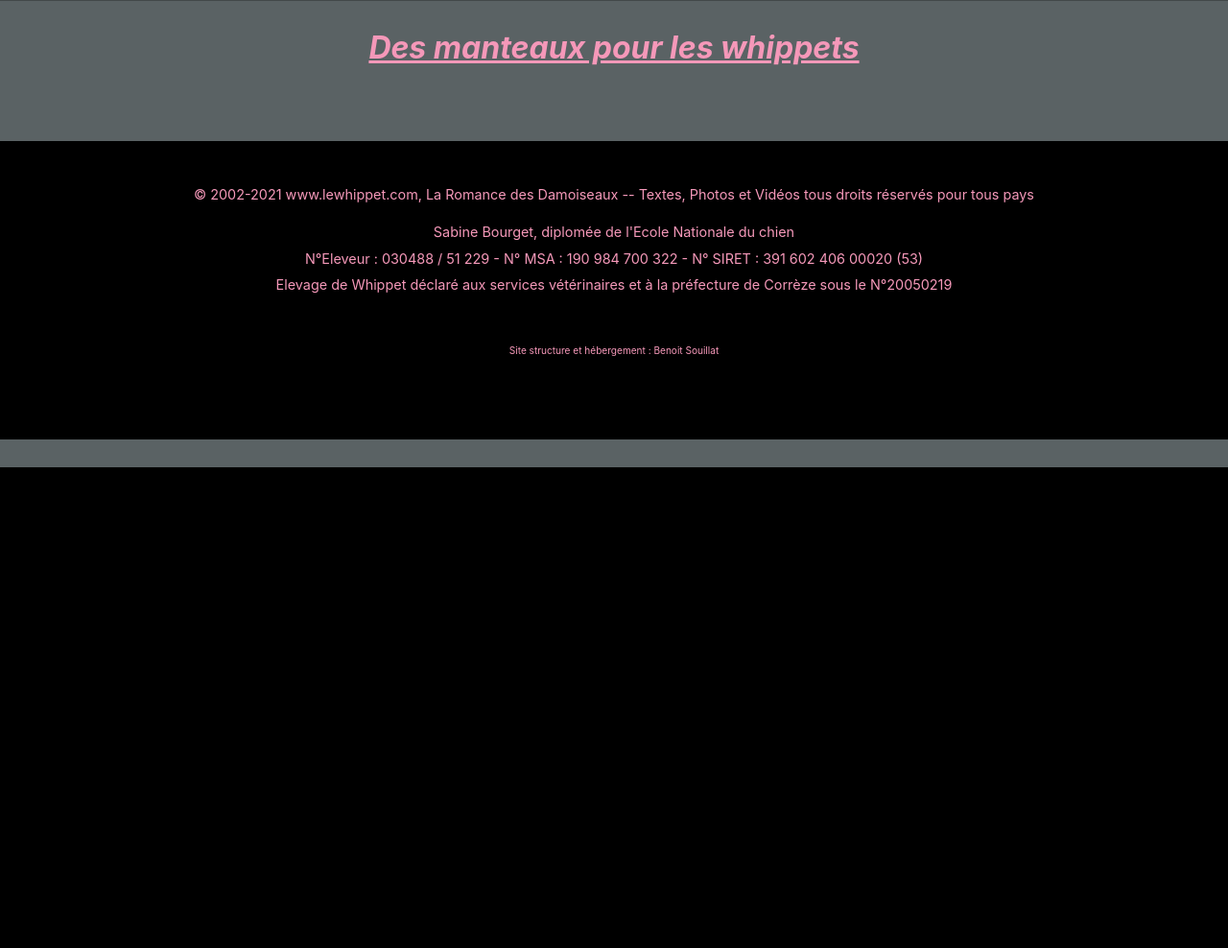
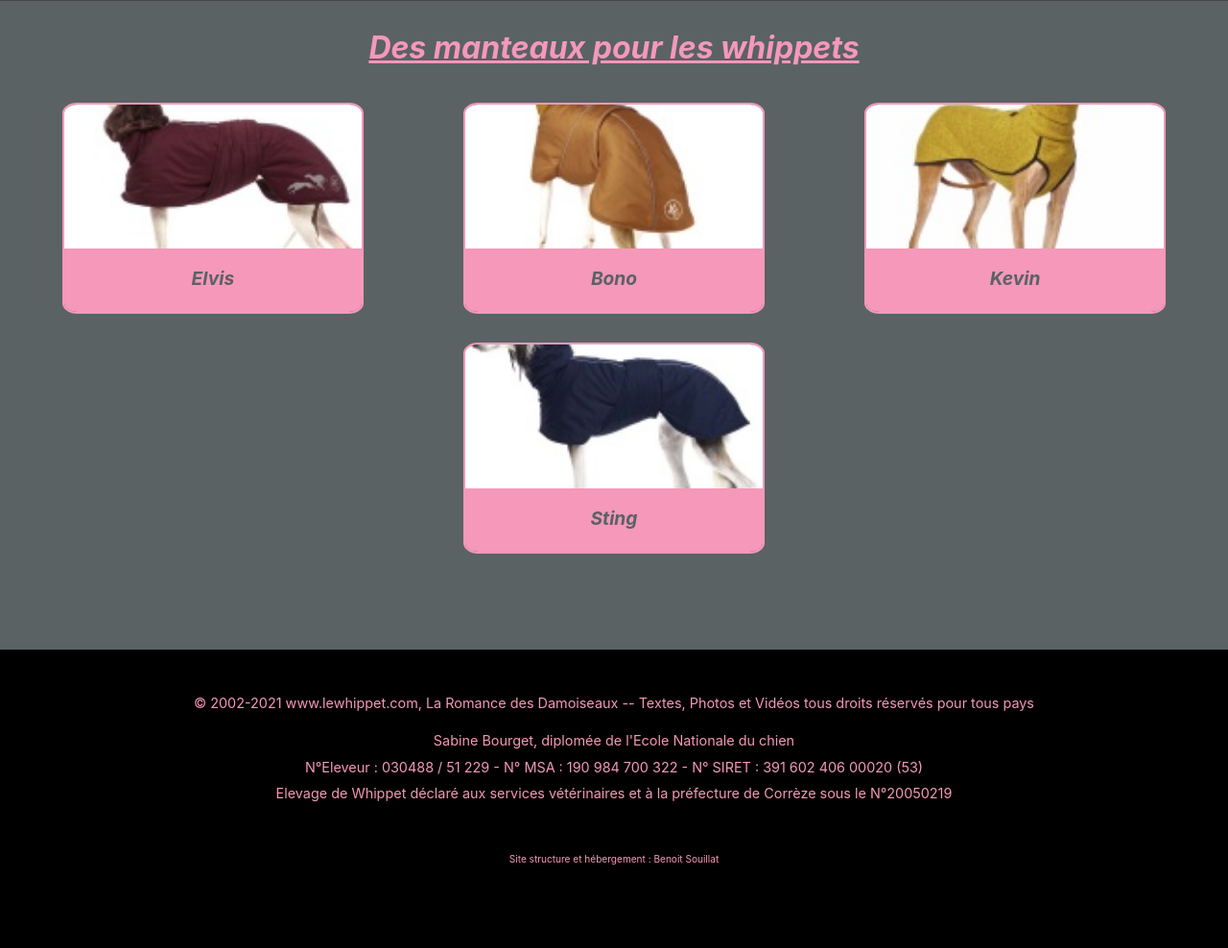
Before and after one commit to benoitsouillat/damoiseaux, a PHP site: page /contenu/boutique/manteaux.php in a window 1280 px wide. Shown: the part 313-1301 px from the top of the page at 96% size. Before the commit the page ends 800 px from the top, so only its background shows below. Run offline with PHP 8.4, Linux system fonts and the light colour scheme.

Commit message:
boutique html and CSS start - link ok

```diff
--- a/contenu/boutique/manteaux.php
+++ b/contenu/boutique/manteaux.php
@@ -12,7 +12,62 @@
         <main>
             <section class="section-boutique">
                 <h2>Des manteaux pour les whippets</h2>
-                <figure></figure>
+                <div class="fig-container">
+                    <a href="#div-manteau">
+                        <figure>
+                            <div>
+                                <img src="/img/boutique/elvis.jpg" alt="Manteau Elvis" />
+                            </div>
+                            <figcaption>
+                                <h4>Elvis</h4>
+                            </figcaption>
+                        </figure>
+                    </a>
+                    <a href="#div-manteau">
+                        <figure>
+                            <div>
+                                <img src="/img/boutique/bono.jpg" alt="Manteau Bono" />
+                            </div>
+                            <figcaption>
+                                <h4>Bono</h4>
+                            </figcaption>
+                        </figure>
+                    </a>
+                    <a href="#div-manteau">
+                        <figure>
+                            <div>
+                                <img src="/img/boutique/kevin.jpg" alt="Manteau Kevin" />
+                            </div>
+                            <figcaption>
+                                <h4>Kevin</h4>
+                            </figcaption>
+                        </figure>
+                    </a>
+                    <a href="#div-manteau">
+                        <figure>
+                            <div>
+                                <img src="/img/boutique/sting.jpg" alt="Manteau Sting" />
+                            </div>
+                            <figcaption>
+                                <h4>Sting</h4>
+                            </figcaption>
+                        </figure>
+                    </a>
+                </div>
+                <div class="hidden" id="div-manteau">
+                    <div>
+                        <img src="/img/boutique/elvis.jpg" alt="Elvis" />
+                    </div>
+                    <div>
+                        <h5>Elvis</h5>
+                        <p>Prix : 110€</p>
+                        <p>Couleurs Disponibles : </p>
+                        <div id="colour">
+
+                        </div>
+
+
+                </div>
         </main>
 
         <?php
--- a/css/main.css
+++ b/css/main.css
@@ -483,6 +483,7 @@ main .section-boutique a {
   max-width: 350px;
   height: 220px;
   width: 25%;
+  margin: 0 20px 30px 20px;
   border: solid 2px #F598B9;
   border-radius: 5%;
   overflow: hidden;
--- a/css/pages/_boutique.scss
+++ b/css/pages/_boutique.scss
@@ -30,6 +30,7 @@ main .section-boutique a {
     max-width: 350px;
     height: 220px;
     width: 25%;
+    margin: 0 20px 30px 20px;
 
     border: solid 2px $color-second;
     border-radius: 5%;
```
Also changed, not shown: contenu/boutique/colliers.php (+22 -1 lines), img/boutique/bono.jpg (added), img/boutique/collier.jpg, img/boutique/elvis.jpg (added), img/boutique/kevin.jpg (added), img/boutique/sting.jpg (added), img/boutique/strass.jpg (added), 1 other file.
